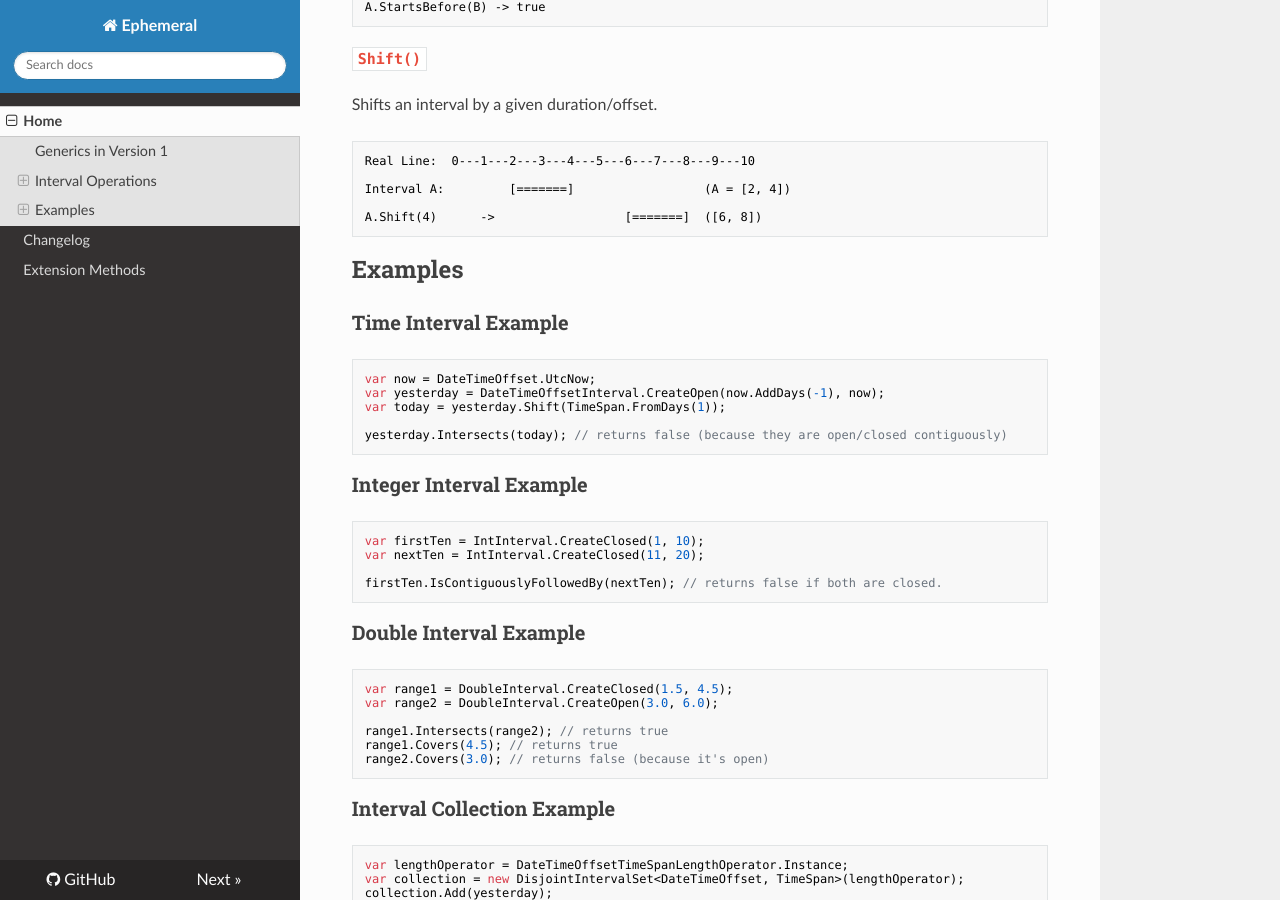
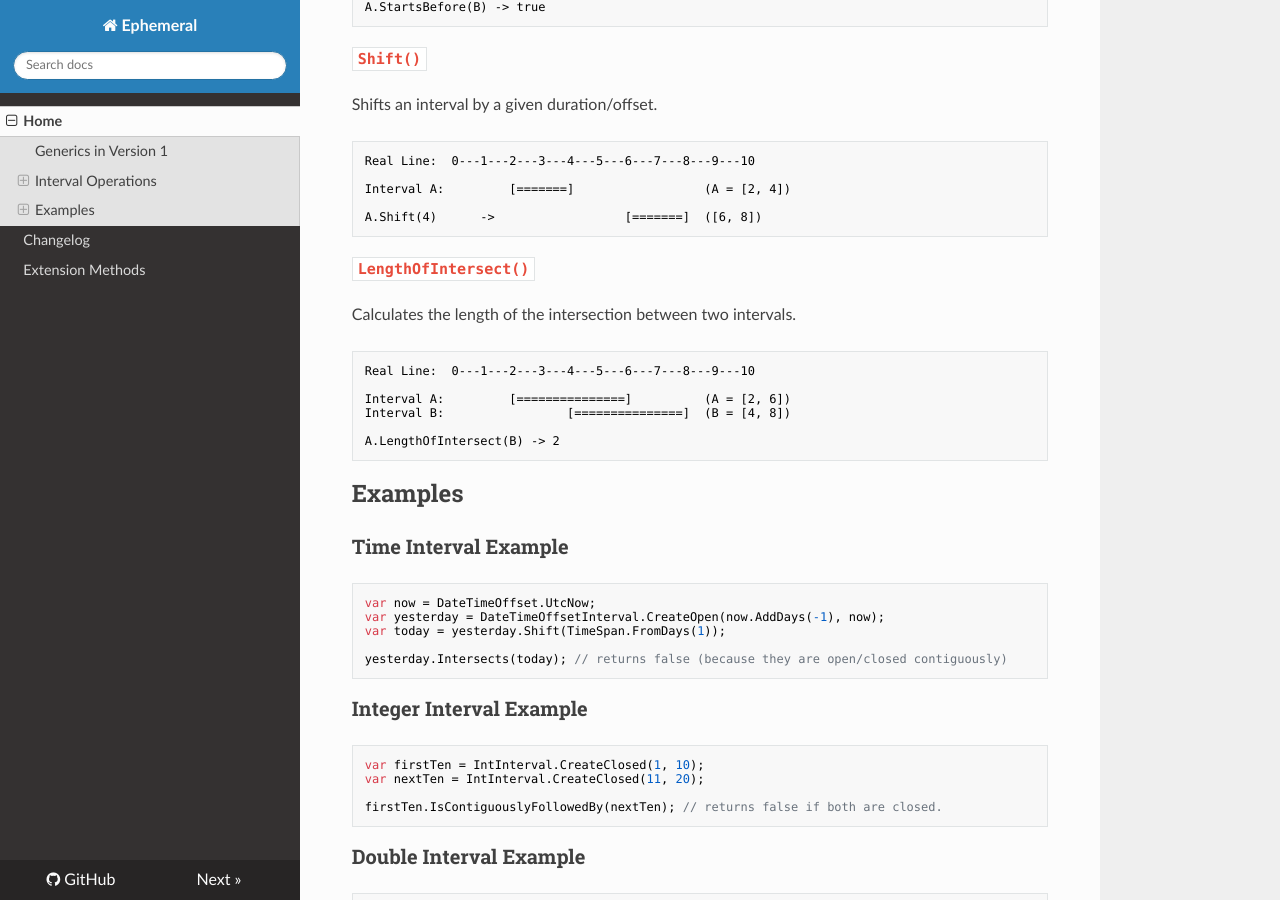
Before and after one commit to marsop/ephemeral, an MkDocs documentation site: the page built from docs/index.md, in a window 1280 px wide and 900 px high, scrolled down 3124 px. Built offline with MkDocs 1.6.1, drawn with Linux system fonts in a browser that asks for light colours; nearby versions of some CDN libraries.

Commit message:
docs: add graphical example for LengthOfIntersect()
Adds a new text-based visual representation of the `LengthOfIntersect()` method to the Interval Operations section in both the README and docs index.

Co-authored-by: google-labs-jules[bot] <161369871+google-labs-jules[bot]@users.noreply.github.com>

````diff
--- a/docs/index.md
+++ b/docs/index.md
@@ -133,6 +133,17 @@ Interval A:         [=======]                  (A = [2, 4])
 A.Shift(4)      ->                  [=======]  ([6, 8])
 ```
 
+### `LengthOfIntersect()`
+Calculates the length of the intersection between two intervals.
+```text
+Real Line:  0---1---2---3---4---5---6---7---8---9---10
+
+Interval A:         [===============]          (A = [2, 6])
+Interval B:                 [===============]  (B = [4, 8])
+
+A.LengthOfIntersect(B) -> 2
+```
+
 ## Examples
 
 ### Time Interval Example
````
Also changed, not shown: README.md (+11 -0 lines).
